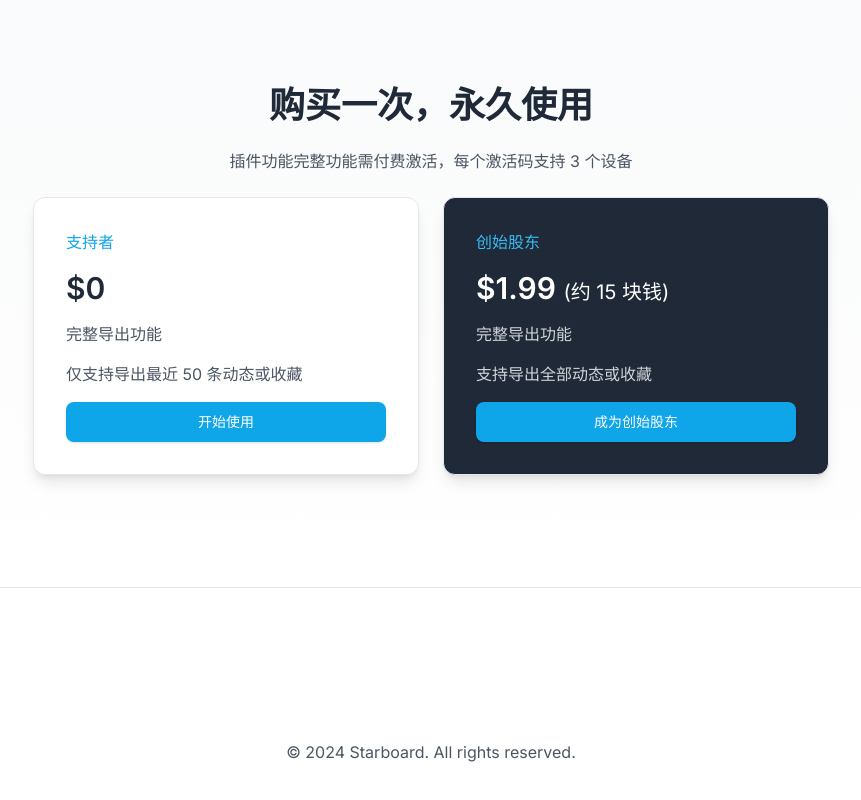
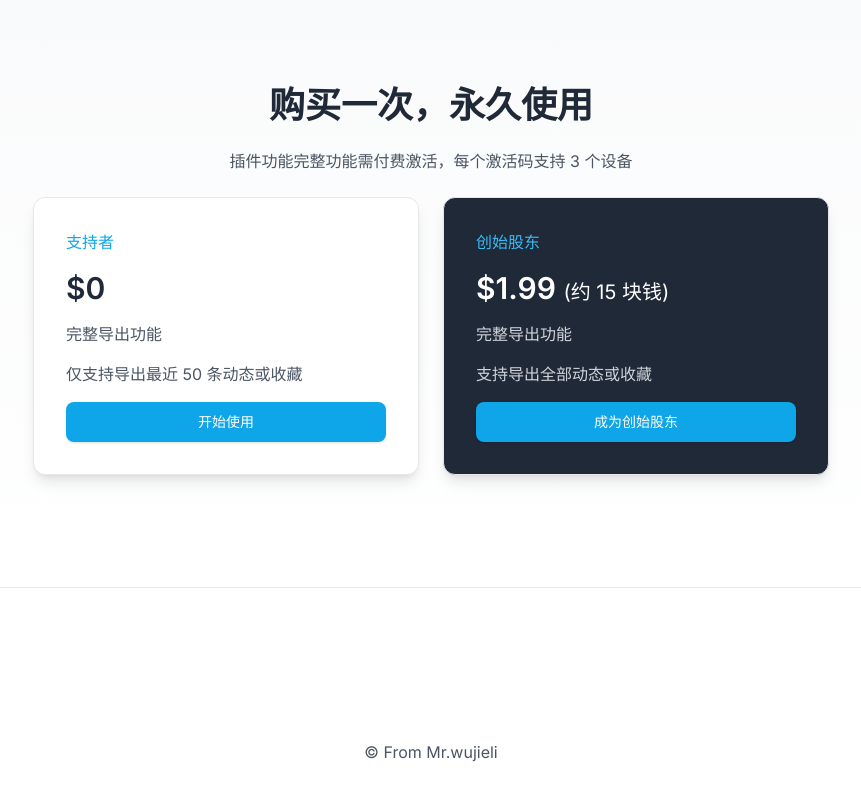
Before and after one commit to wujieli0207/jike-export-landing, a Next.js app: page / in a window 1280 px wide. Shown: the part 816-1616 px from the top of the page, without its empty margins (209-1070 px from the left). Built offline with nearby package versions, Linux system fonts and the light colour scheme; no server answers.

Commit message:
feat: 修改 footer 文字

```diff
--- a/components/Footer.tsx
+++ b/components/Footer.tsx
@@ -1,7 +1,7 @@
 const Footer = () => (
   <footer>
     <div className="custom-screen py-10 mt-20 text-center text-gray-600 sm:mt-28">
-      <p>© 2024 Starboard. All rights reserved.</p>
+      <p>© From Mr.wujieli</p>
     </div>
   </footer>
 )
```
